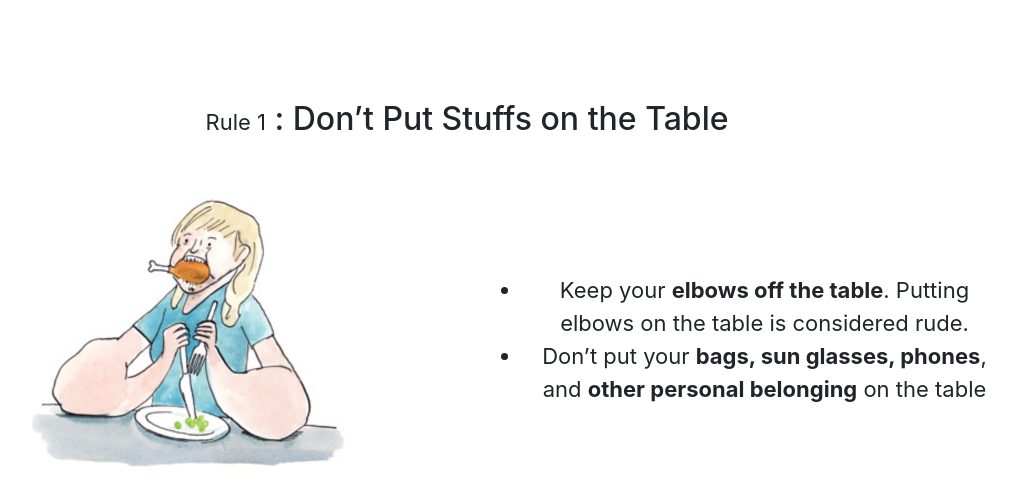
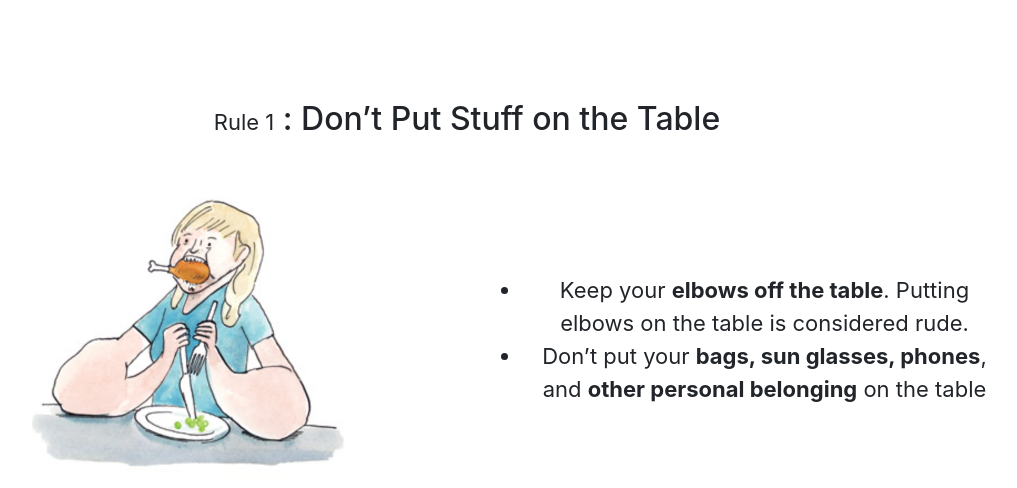
Before and after one commit to KimlyTor/Table-Etiquette, a Flask app: page /basic_rules/1 in a window 1280 px wide. Shown: the part 56-544 px from the top of the page, without its empty margins (173-1190 px from the left). Run offline with Flask 2, Linux system fonts and the light colour scheme; some libraries are stand-ins or nearby versions.

Commit message:
Fixed a few spelling mistakes.

```diff
--- a/server.py
+++ b/server.py
@@ -12,7 +12,7 @@ quiz_time = {"start": None, "end": None, "elapsed": None}
 bsc_rul_data = {
     "1": {
         "rule_id": "1",
-        "title": "Don’t Put Stuffs on the Table",
+        "title": "Don’t Put Stuff on the Table",
         "img": ["1.png"],
         "text": ["Keep your <strong>elbows off the table</strong>. Putting elbows on the table is considered rude.",
                  "Don’t put your <strong>bags, sun glasses, phones</strong>, and <strong>other personal belonging</strong> on the table"],
@@ -56,7 +56,7 @@ bsc_rul_data = {
         "rule_id": "6",
         "title": "Basic Rules Review!",
         "img": ["1.png"],
-        "text": ["Don’t Put Stuffs on the Table",
+        "text": ["Don’t Put Stuff on the Table",
                  "Start at the Outside and Work Your Way In",
                  "Put Napkin on Your Lap",
                  "Wait for Everyone to be Served",
--- a/static/main.css
+++ b/static/main.css
@@ -113,17 +113,14 @@
 #basic_rule_3{
     padding-top: 30px;
     font-size: 22px;
-    border-radius: 50%;
 }
 
 #table_image{
     margin-top: 50px;
-    border-radius: 50%;
 }
 
 #quiz_image{
     margin-top: 90px;
-    border-radius: 50%;
 }
 
 .quiz_first{
--- a/static/quiz.js
+++ b/static/quiz.js
@@ -139,7 +139,7 @@ $(document).ready(function(){
             next_btn.prop("disabled", false);
         }
         else{
-            $(`#warning_block`).html("No answer selected! Try select and Submit again!")
+            $(`#warning_block`).html("No answer selected! Select and submit again!")
         }
     });
 
```
